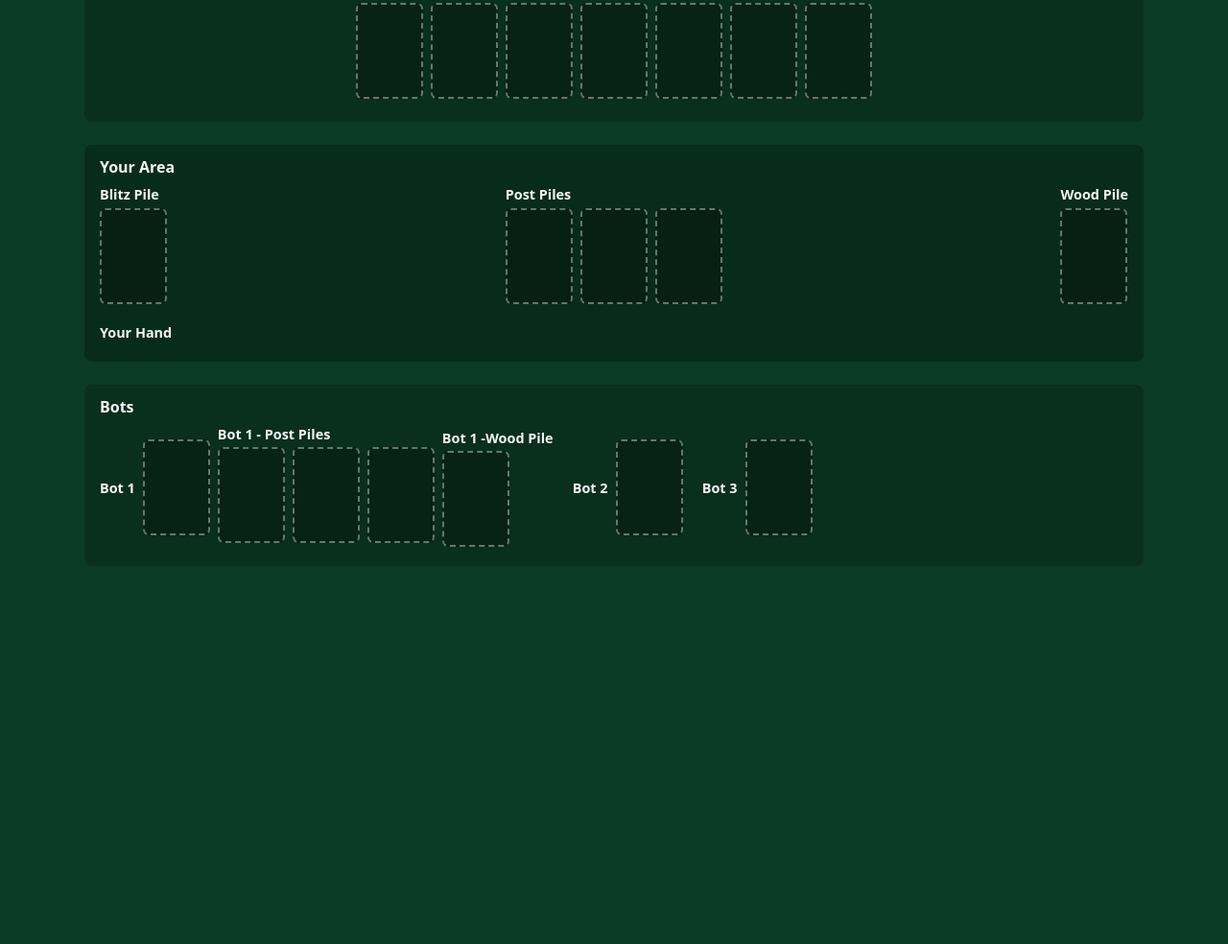
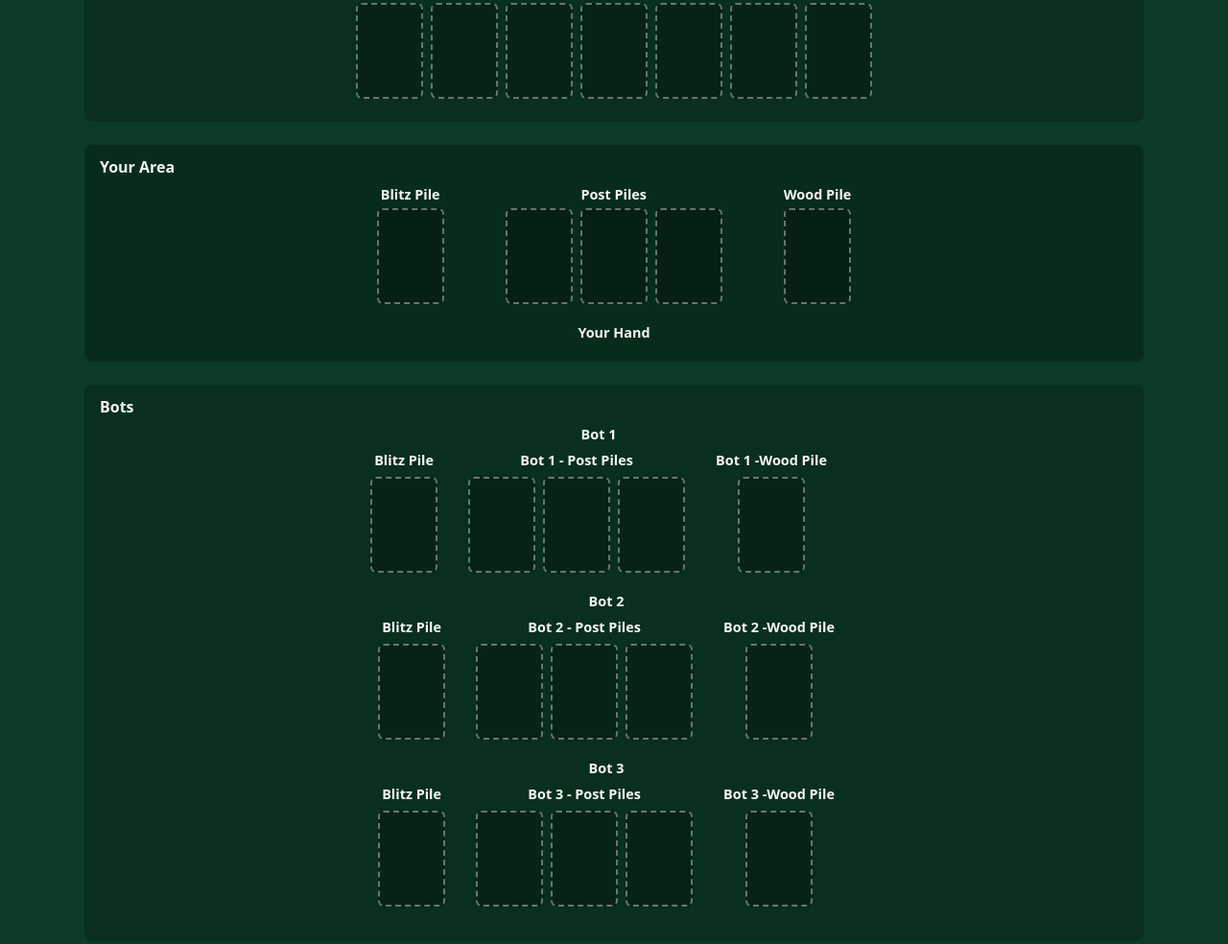
Before and after one commit to Zeclon/Final-Comp-Sci-30--Project, a plain HTML site: page index.html in a window 1280 px wide. Shown: the part 338-1322 px from the top of the page at 96% size. Before the commit the page ends 960 px from the top, so only its background shows below. Drawn offline with Linux system fonts and the light colour scheme.

Commit message:
Base Layout done, Optimization Pt2.

```diff
--- a/index.html
+++ b/index.html
@@ -87,8 +87,13 @@
       <section id="bots-area">
         <h2>Bots</h2>
         <div class="bot" id="bot-1">
+        <div class="bot" id="bot-1">
           <h3>Bot 1</h3>
+          <div class="bot-top-row">
+            <div class="pile-group">
+              <h3>Blitz Pile</h3>
               <div class="pile bot-blitz"></div>
+            </div>
 
             <div class="pile-group">
               <h3>Bot 1 - Post Piles</h3>
@@ -103,16 +108,58 @@
               <h3>Bot 1 -Wood Pile</h3>
               <div class="pile wood-pile" id="player-wood"></div>
             </div>
+          </div>
+        </div> <!-- End of Bot 1 -->
         </div> <!-- End of Bot 1 -->
 
         <div class="bot" id="bot-2">
           <h3>Bot 2</h3>
+          <div class="bot-top-row">
+            <div class="pile-group">
+              <h3>Blitz Pile</h3>
               <div class="pile bot-blitz"></div>
             </div>
+
+            <div class="pile-group">
+              <h3>Bot 2 - Post Piles</h3>
+              <div class="pile-row">
+                <div class="pile post-pile" data-post="1"></div>
+                <div class="pile post-pile" data-post="2"></div>
+                <div class="pile post-pile" data-post="3"></div>
+              </div>
+            </div>
+
+            <div class="pile-group">
+              <h3>Bot 2 -Wood Pile</h3>
+              <div class="pile wood-pile" id="player-wood"></div>
+            </div>
+          </div>
+        </div> <!-- End of Bot 2 -->
+
         <div class="bot" id="bot-3">
           <h3>Bot 3</h3>
+          <div class="bot-top-row">
+            <div class="pile-group">
+              <h3>Blitz Pile</h3>
               <div class="pile bot-blitz"></div>
             </div>
+
+            <div class="pile-group">
+              <h3>Bot 3 - Post Piles</h3>
+              <div class="pile-row">
+                <div class="pile post-pile" data-post="1"></div>
+                <div class="pile post-pile" data-post="2"></div>
+                <div class="pile post-pile" data-post="3"></div>
+              </div>
+            </div>
+
+            <div class="pile-group">
+              <h3>Bot 3 -Wood Pile</h3>
+              <div class="pile wood-pile" id="player-wood"></div>
+            </div>
+          </div>
+        </div> <!-- End of Bot 3 -->
+
       </section>
     </main>
   </div>
--- a/style.css
+++ b/style.css
@@ -98,15 +98,27 @@ body {
 
 #player-top-row {
   display: flex;
-  justify-content: space-between;
+  justify-content: center; /* center all three groups horizontally */
   align-items: flex-start;
-  gap: 1rem;
+  gap: 4rem; /* compact spacing so blitz/wood sit close to post piles */
   margin-bottom: 0.75rem;
+}
+
+.pile-group {
+  display: flex;
+  flex-direction: column;
+  align-items: center;
 }
 
 .pile-group h3 {
   font-size: 0.9rem;
   margin-bottom: 0.3rem;
+}
+
+#player-hand-row {
+  display: flex;
+  flex-direction: column;
+  align-items: center;
 }
 
 #player-hand-row h3 {
@@ -131,11 +143,24 @@ body {
   margin-bottom: 0.5rem;
 }
 
+.bot-top-row {
+  display: flex;
+  justify-content: center; /* center all three groups horizontally */
+  align-items: flex-start;
+  gap: 2rem; /* shorter spacing between pile groups */
+  margin-bottom: 0.75rem;
+}
+
 .bot {
-  display: inline-flex;
+  display: flex;
+  flex-direction: column;
   align-items: center;
-  gap: 0.5rem;
   margin-right: 1rem;
+}
+
+.bot h3 {
+  font-size: 0.9rem;
+  margin-bottom: 0.5rem;
 }
 
 .bot h3 {
```
Lines whose indentation alone changed are shown as unchanged.
